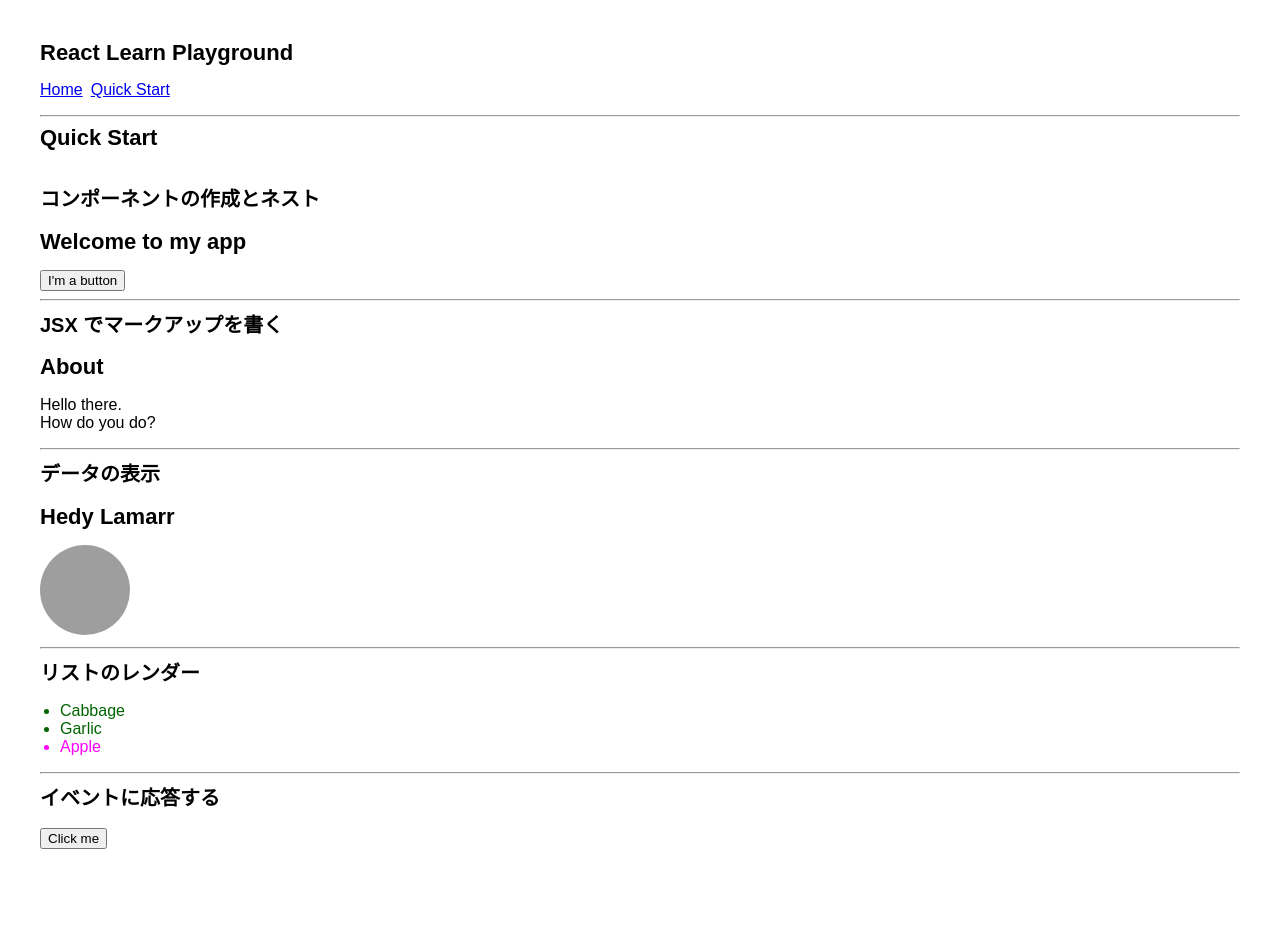
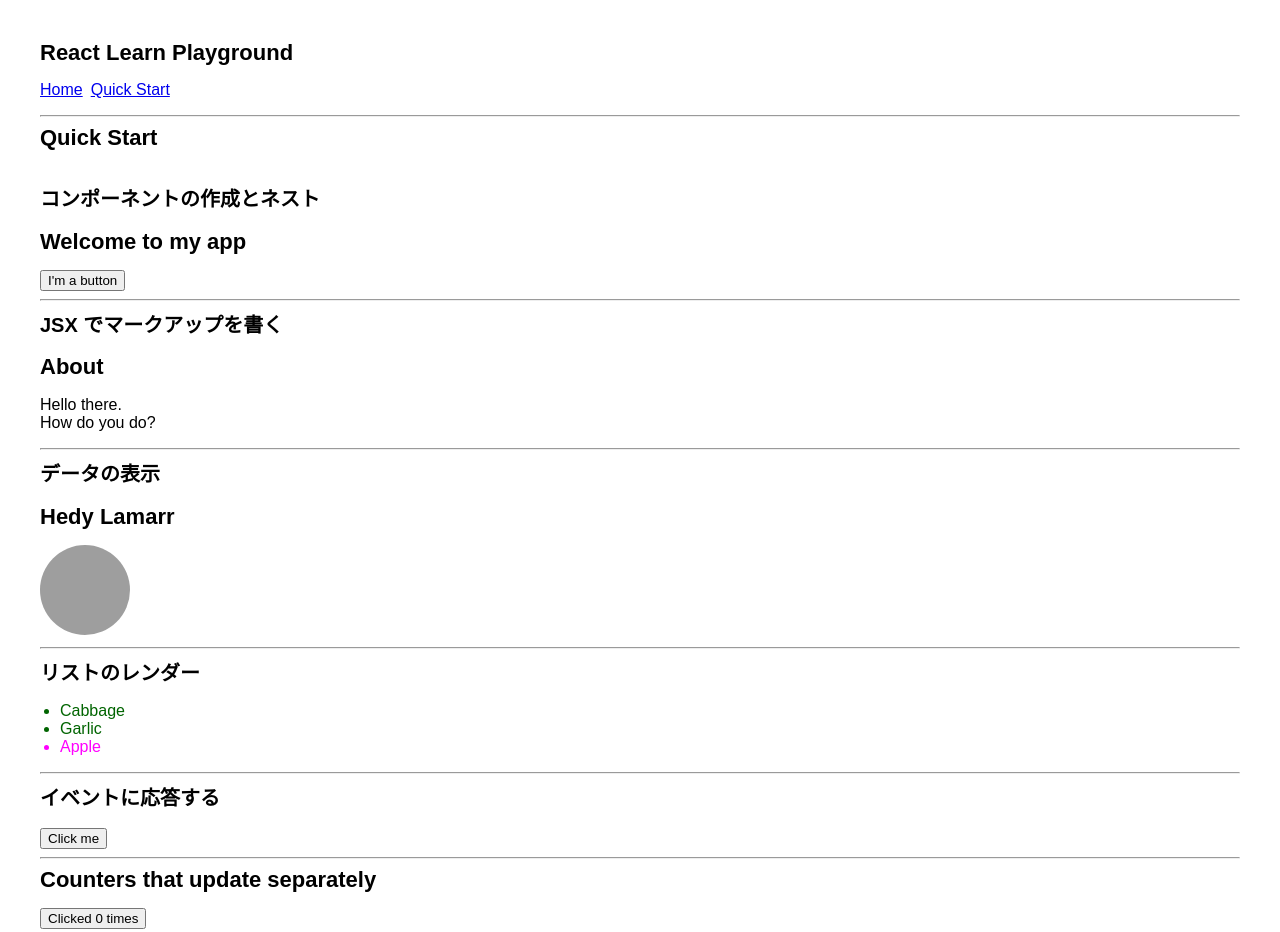
Before and after one commit to mami-tus/react-training, a React (Vite) app: page /quick-start in a window 1280 px wide. Shown: the top 932 px of the page. Before the commit the page ends 889 px from the top, so only its background shows below. Built offline with nearby package versions, Linux system fonts and the light colour scheme; grey boxes are pictures that could not be loaded.

Commit message:
画面の更新

```diff
--- a/src/learn/01-quick-start/QuickStartPage.tsx
+++ b/src/learn/01-quick-start/QuickStartPage.tsx
@@ -2,6 +2,7 @@
 import { DisplayingData } from "./components/DisplayingData";
 import { RenderingLists } from "./components/RenderingLists";
 import { RespondingToEvents } from "./components/RespondingToEvents";
+import { UpdatingTheScreen } from "./components/UpdatingTheScreen";
 import { WritingMarkupWithJsx } from "./components/WritingMarkupWithJsx";
 
 export function QuickStartPage() {
@@ -27,6 +28,10 @@
 			<hr />
 			{/* イベントに応答する */}
 			<RespondingToEvents />
+
+			<hr />
+			{/* 画面の更新 */}
+			<UpdatingTheScreen />
 			{/* 他のセクションを追加していく */}
 		</div>
 	);
--- /dev/null
+++ b/src/learn/01-quick-start/components/UpdatingTheScreen.tsx
@@ -0,0 +1,25 @@
+import { useState } from "react";
+
+function MyButton() {
+	const [count, setCount] = useState(0);
+
+	function handleClick() {
+		setCount(count + 1);
+	}
+
+	return (
+		<button type="button" onClick={handleClick}>
+			Clicked {count} times
+		</button>
+	);
+}
+
+export function UpdatingTheScreen() {
+	return (
+		<div>
+			<h1>Counters that update separately</h1>
+			<MyButton />
+			<MyButton />
+		</div>
+	);
+}
--- a/src/styles.css
+++ b/src/styles.css
@@ -46,6 +46,11 @@
   padding-inline-start: 20px;
 }
 
+button {
+  display: block;
+  margin-bottom: 5px;
+}
+
 .avatar {
   border-radius: 50%;
 }
```
